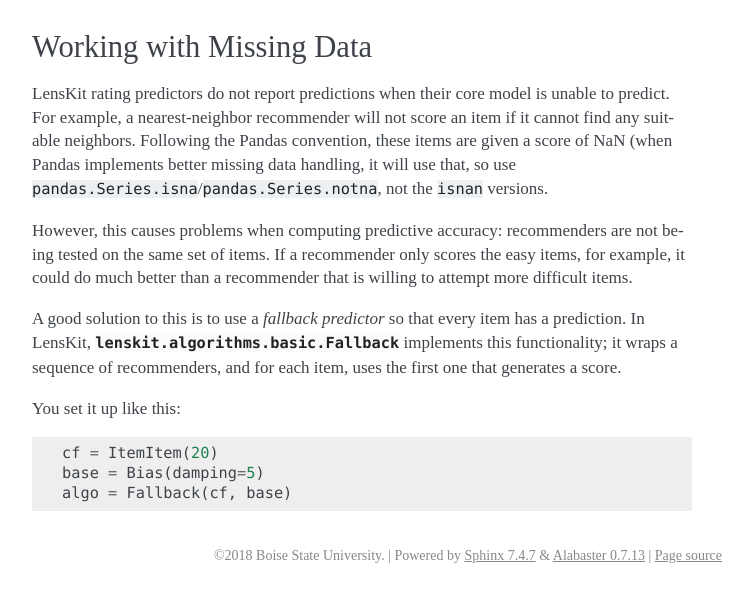
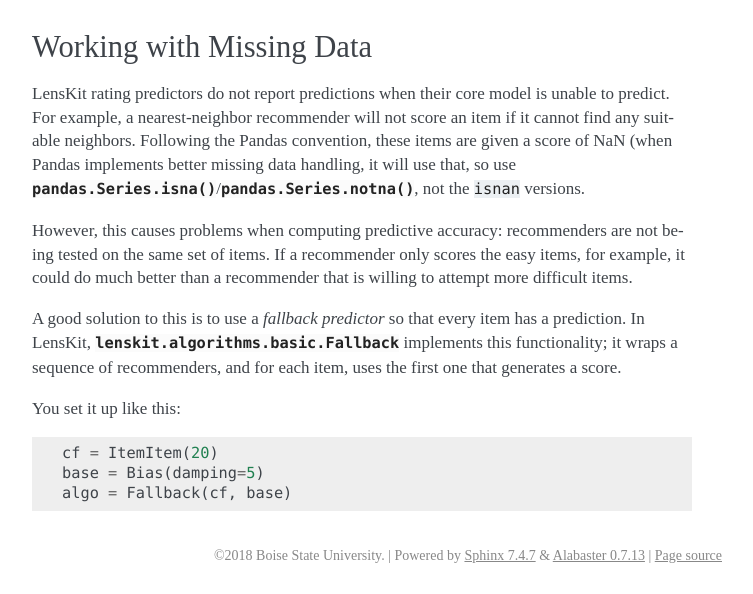
Before and after one commit to lenskit/lkpy, a Sphinx documentation site: the page built from doc/evaluation/predict-metrics.rst, in a window 1280 px wide. Shown: the part 394-988 px from the top of the page, without its empty margins (388-1141 px from the left). Built offline with Sphinx 7.4.7, drawn with Linux system fonts in a browser that asks for light colours; cross-references to code outside the pages are shown as plain code; part of the change alters nothing that is shown.

```diff
--- a/doc/evaluation/predict-metrics.rst
+++ b/doc/evaluation/predict-metrics.rst
@@ -18,7 +18,7 @@ LensKit rating predictors do not report predictions when their core model is una
 to predict.  For example, a nearest-neighbor recommender will not score an item if
 it cannot find any suitable neighbors.  Following the Pandas convention, these items
 are given a score of NaN (when Pandas implements better missing data handling, it will
-use that, so use :py:fun:`pandas.Series.isna`/:py:fun:`pandas.Series.notna`, not the
+use that, so use :py:meth:`pandas.Series.isna`/:py:meth:`pandas.Series.notna`, not the
 ``isnan`` versions.
 
 However, this causes problems when computing predictive accuracy: recommenders are not
```
